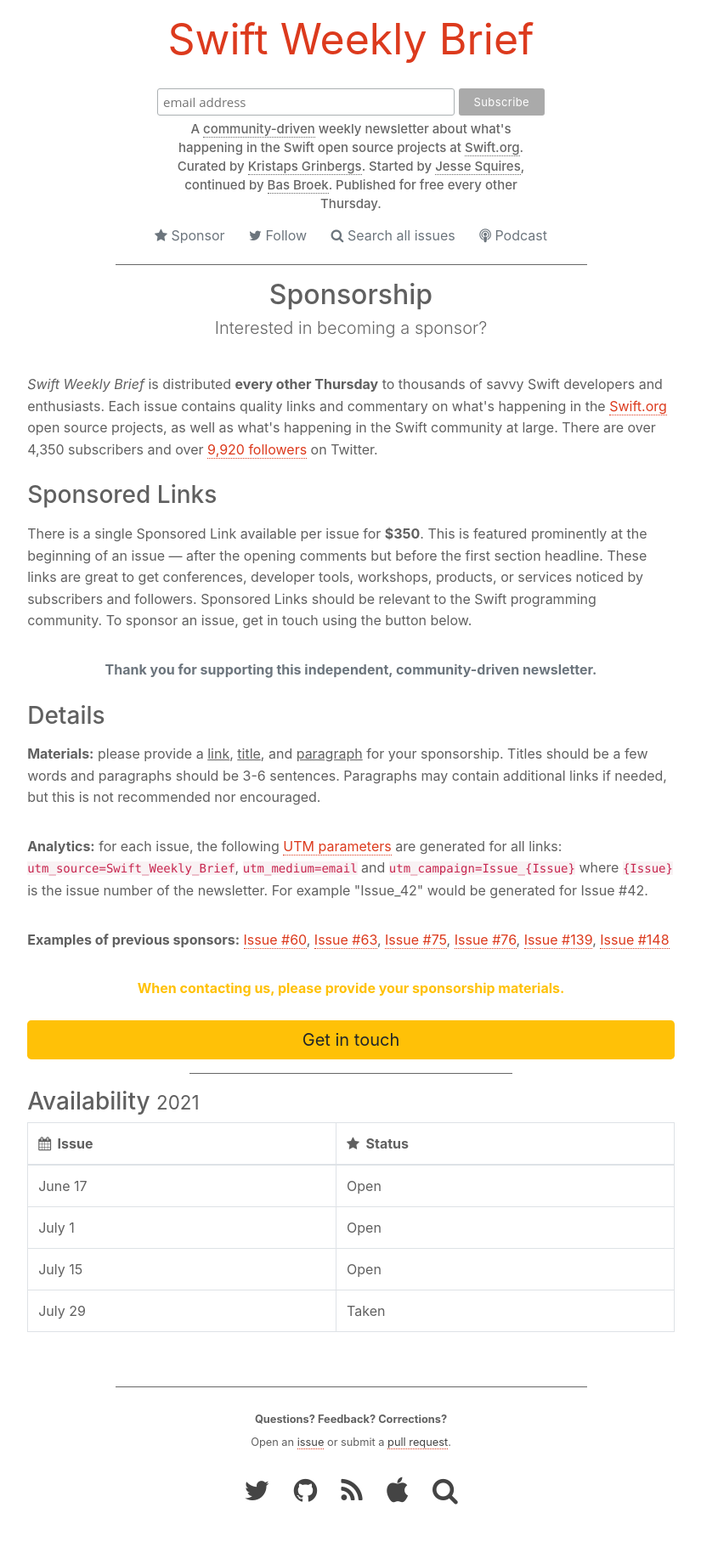
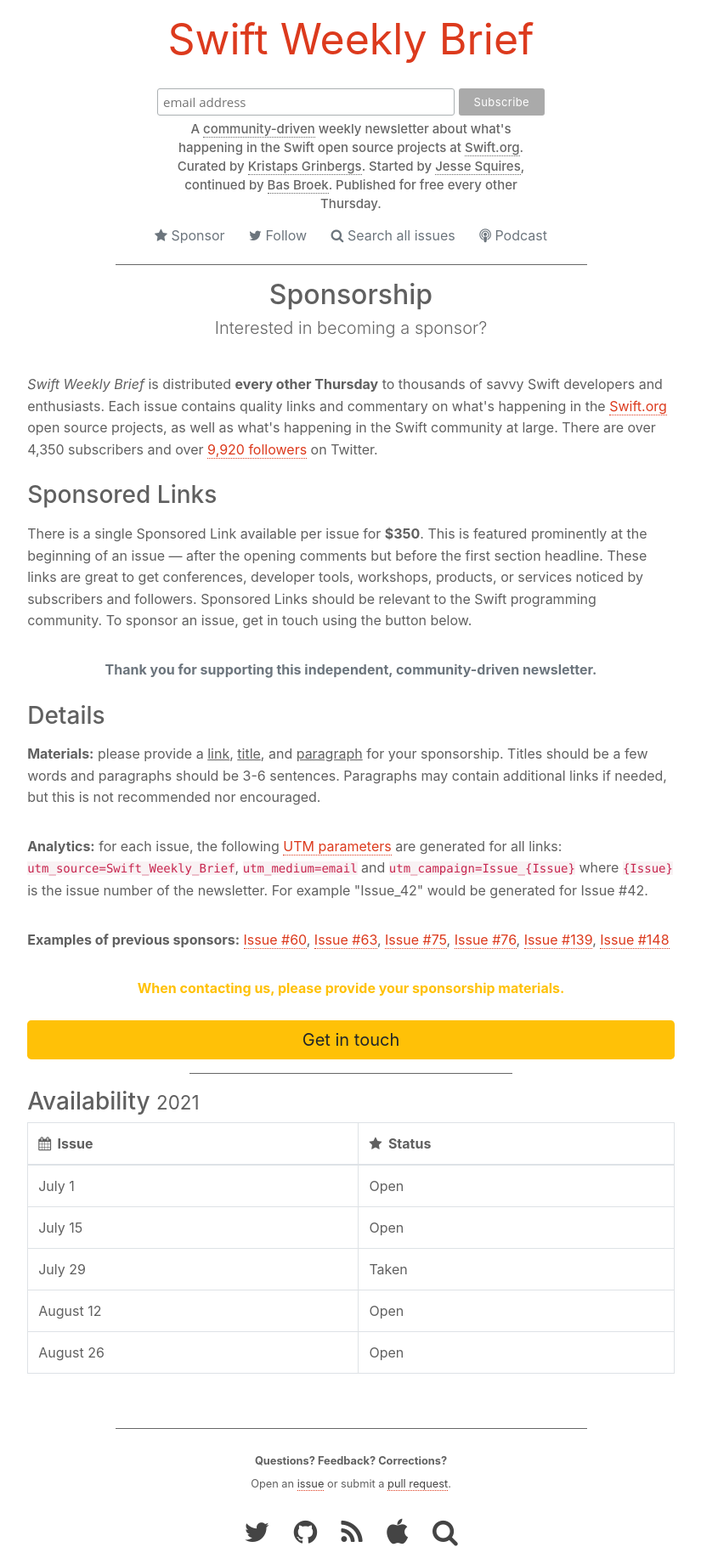
Before and after one commit to SwiftWeekly/swiftweekly.github.io, a Jekyll site: the page built from sponsorship.md, in a window 1280 px wide. Shown: the whole page at 85% size, without its empty margins (227-1052 px from the left). Built offline with Jekyll 4.4.1, drawn with Linux system fonts in a browser that asks for light colours; before the commit the page ends 1792 px from its top, so only the background shows below that.

Commit message:
Update sponsorship.md

```diff
--- a/sponsorship.md
+++ b/sponsorship.md
@@ -60,10 +60,11 @@
 <div class="table-responsive" markdown="1">
 | <i class="fa fa-calendar" aria-hidden="true"></i>&nbsp; Issue | <i class="fa fa-star" aria-hidden="true"></i>&nbsp; Status |
 |:-|:-|
-| June 17   | Open |
 | July 1   | Open |
 | July 15   | Open |
 | July 29   | Taken |
+| August 12   | Open |
+| August 26   | Open |
 {: class="table table-bordered"}
 </div>
 
```
